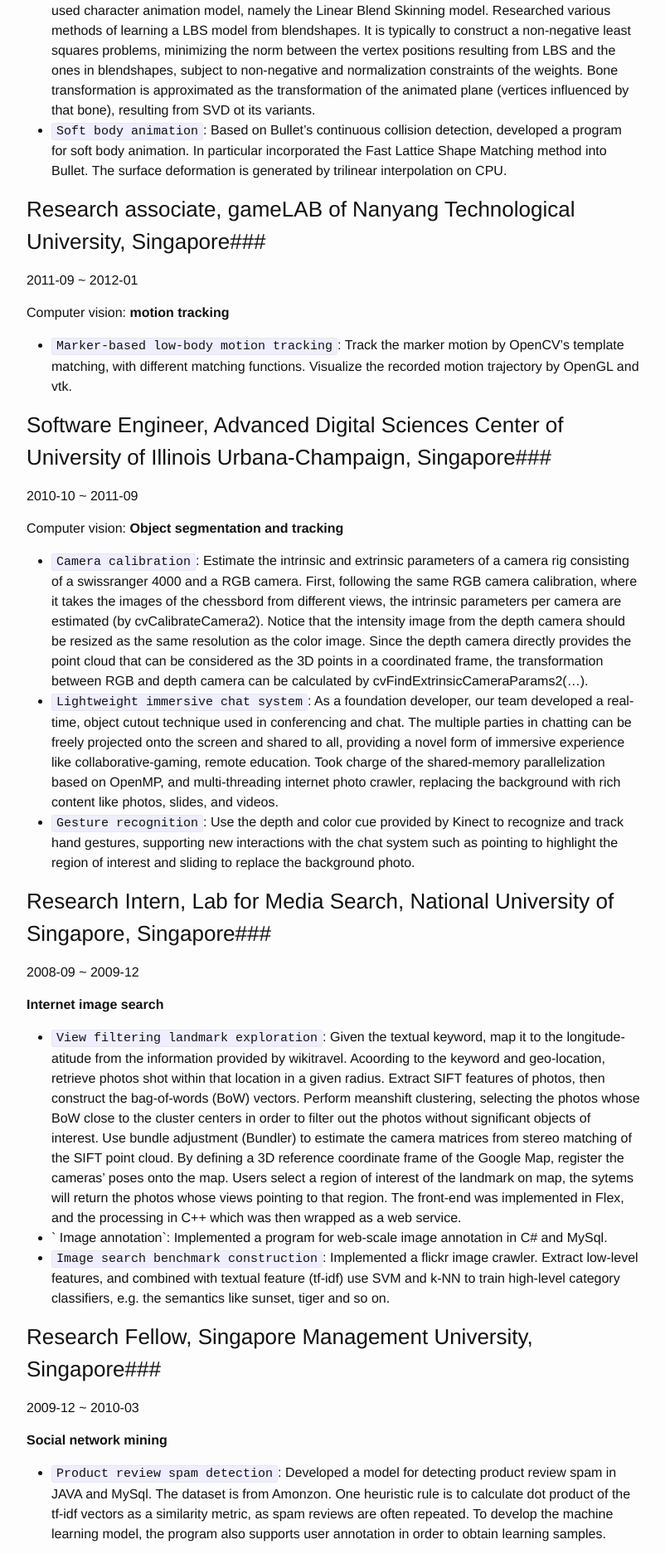
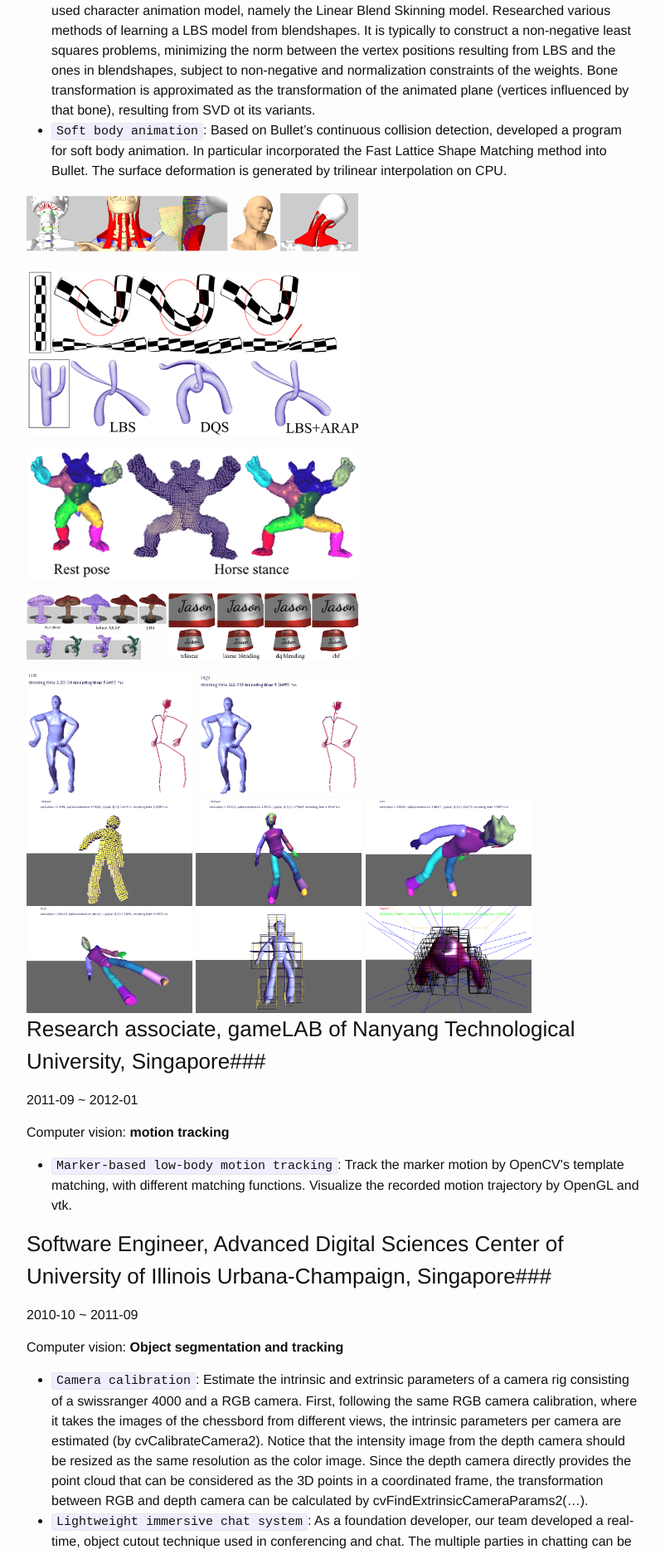
Before and after one commit to luozhipi/luozhipi.github.io, a Jekyll site: the page built from resume_EN.md, in a window 1280 px wide. Shown: the part 3995-5868 px from the top of the page at 83% size, without its empty margins (238-1040 px from the left). Built offline with Jekyll 4.4.1, drawn with Linux system fonts in a browser that asks for light colours.

Commit message:
Update resume_EN.md

```diff
--- a/resume_EN.md
+++ b/resume_EN.md
@@ -107,6 +107,31 @@ RH. Li; Z. Luo; G. Han.: `Pseudo-inverse Locality Preserving Projections`. Compu
 - `Learning linear blend skinning model from blendshapes`: Capturing (by 3D scanning or by motion capture cameras) is typically the way to obtain realistic deformations of the subject in particular in CG-enriched films production. Artists will also "slightly" sculpt the reconstructed shapes and ultimately lead to a large set of blendshapes. The drawbacks of using blendshapes are: (a) memory inefficient; (b) major game engines still prefer skeletal animation models; and (c) inconsist with an artist-friendly rigging pipeline. Thus, it is worth representing the blendshapes by the common used character animation model, namely the Linear Blend Skinning model. Researched various methods of learning a LBS model from blendshapes. It is typically to construct a non-negative least squares problems, minimizing the norm between the vertex positions resulting from LBS and the ones in blendshapes, subject to non-negative and normalization constraints of the weights. Bone transformation is approximated as the transformation of the animated plane (vertices influenced by that bone), resulting from SVD ot its variants.
 - `Soft body animation`: Based on Bullet's continuous collision detection, developed a program for soft body animation. In particular incorporated the Fast Lattice Shape Matching method into Bullet. The surface deformation is generated by trilinear interpolation on CPU.
 
+<img src="http://luozhipi.github.io/work/neck.png" alt="human neck" title="human neck modeling and simulation" width="400">
+
+<img src="http://luozhipi.github.io/work/point01.png" alt="point handles" title="point handle based skinning" width="400">
+
+<img src="http://luozhipi.github.io/work/domain01.png" alt="point handles" title="domain-decomposition and RBF interpolation for space deformations" width="400">
+
+<img src="http://luozhipi.github.io/work/voxelARAP.png" alt="voxel arap" title="nonlinear, volumetric, ridigity energy minimization" width="400">
+
+<div>
+<img src="http://luozhipi.github.io/work/mocap01.png" alt="point handles" title="motion capture" width="200">
+<img src="http://luozhipi.github.io/work/mocap02.png" alt="point handles" title="motion capture" width="200">
+</div>
+
+<div>
+<img src="http://luozhipi.github.io/work/sa01.png" alt="soft body" title="soft body animation" width="200">
+<img src="http://luozhipi.github.io/work/sa02.png" alt="soft body" title="soft body animation and trilinear interpolation" width="200">
+<img src="http://luozhipi.github.io/work/sa03.png" alt="soft body" title="soft body animation, and surface animation by LBS" width="200">
+</div>
+
+<div>
+<img src="http://luozhipi.github.io/work/sa04.png" alt="soft body" title="soft body animation, and surface animation by DQS" width="200">
+<img src="http://luozhipi.github.io/work/sa05.png" alt="soft body" title="soft body animation" width="200">
+<img src="http://luozhipi.github.io/work/sa06.png" alt="soft body" title="soft body animation, and surface animation by implicit skinning" width="200">
+</div>
+
 ###Research associate, gameLAB of Nanyang Technological University, Singapore###
 
 2011-09 ~ 2012-01
@@ -125,6 +150,8 @@ Computer vision: 					  **Object segmentation and tracking**
 - `Lightweight immersive chat system`: As a foundation developer, our team developed a real-time, object cutout technique used in conferencing and chat. The multiple parties in chatting can be freely projected onto the screen and shared to all, providing a novel form of immersive experience like collaborative-gaming, remote education. Took charge of the shared-memory parallelization based on OpenMP, and multi-threading internet photo crawler, replacing the background with rich content like photos, slides, and videos.
 - `Gesture recognition`: Use the depth and color cue provided by Kinect to recognize and track hand gestures, supporting new interactions with the chat system such as pointing to highlight the region of interest and sliding to replace the background photo.
 
+<img src="http://luozhipi.github.io/work/cutechat.png" alt="cutchat" title="lighweight immersive chat system, object cutout and background replacement" width="400">
+
 ###Research Intern, Lab for Media Search, National University of Singapore, Singapore###
 
 2008-09 ~ 2009-12
@@ -135,6 +162,8 @@ Computer vision: 					  **Object segmentation and tracking**
 - ` Image annotation`: Implemented a program for web-scale image annotation in C# and MySql.
 - `Image search benchmark construction`: Implemented a flickr image crawler. Extract low-level features, and combined with textual feature (tf-idf) use SVM and k-NN to train high-level category classifiers, e.g. the semantics like sunset, tiger and so on.
 
+<img src="http://luozhipi.github.io/work/viewfocus.png" alt="viewfocus" title="view filtering landmark exploration" width="400">
+
 ###Research Fellow, Singapore Management University, Singapore###
 
 2009-12 ~ 2010-03
@@ -143,6 +172,8 @@ Computer vision: 					  **Object segmentation and tracking**
 
 - `Product review spam detection`: Developed a model for detecting product review spam in JAVA and MySql. The dataset is from Amonzon. One heuristic rule is to calculate dot product of the tf-idf vectors as a similarity metric, as spam reviews are often repeated. To develop the machine learning model, the program also supports user annotation in order to obtain learning samples.
 
+<img src="http://luozhipi.github.io/work/smu.png" alt="review spam detection" title="review spam detection tool" width="400">
+
 ###Software Developer, FairEX International Financial System, Singapore###
 
 2010-04 ~ 2010-10
@@ -150,6 +181,8 @@ Computer vision: 					  **Object segmentation and tracking**
 **Forex trading system**
 
 - As the sole developer, implemented the front-end of a foreign exchange trading system in adobe flex. Based on weborb, implemented the data streaming engine in JAVA, released as web services such that it can connect to all front-end in different laguages. As a novice guy, finished the development in only three months. In the latter three months, researched stock trading like how to visualize the charts, give valuable suggestions.
+
+<img src="http://luozhipi.github.io/work/fairex.jpg" alt="forex trading" title="Adobe Flex and WebORB forex trading system" width="400">
 
 ## Certifications ##
 
```
